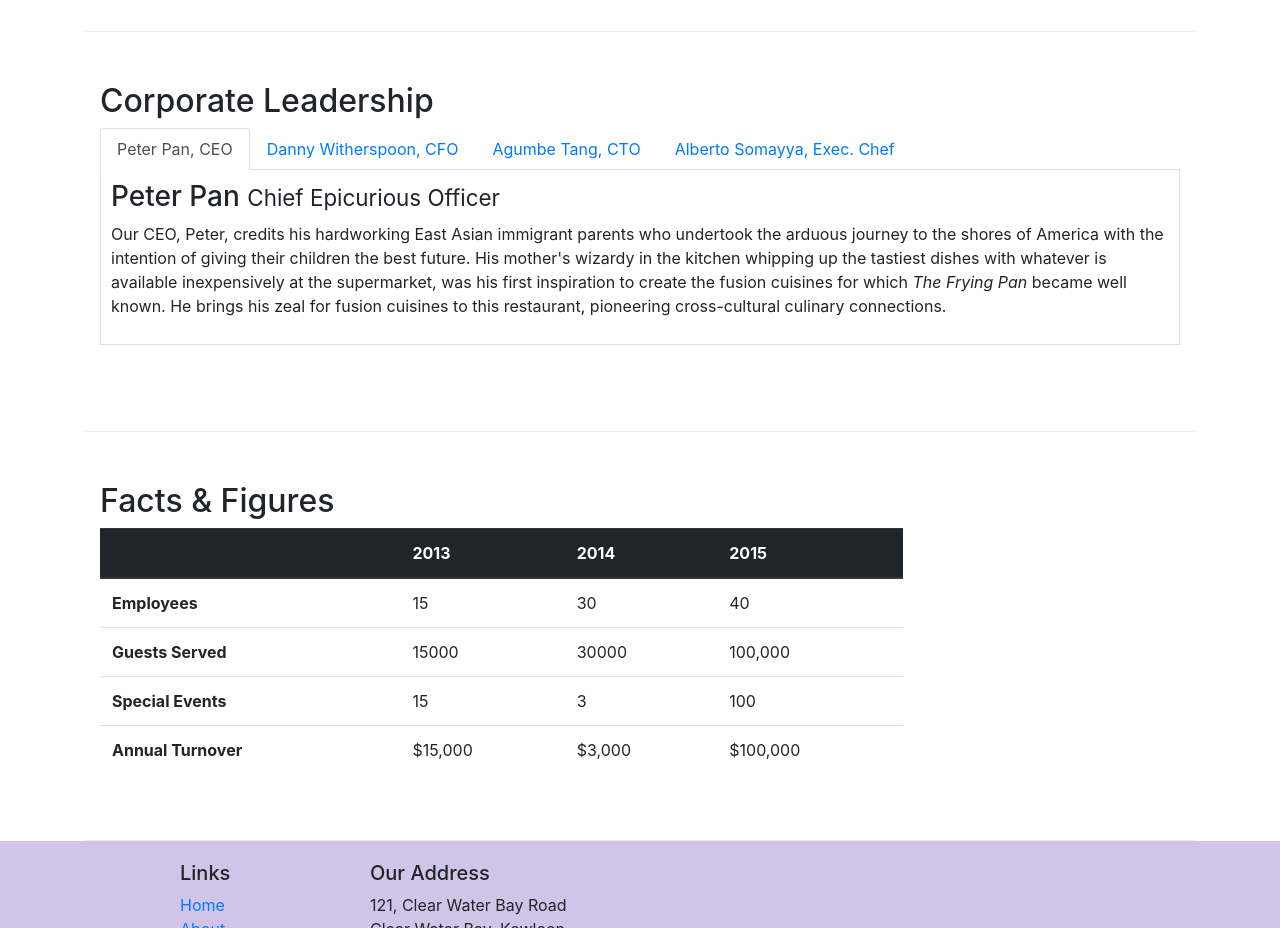
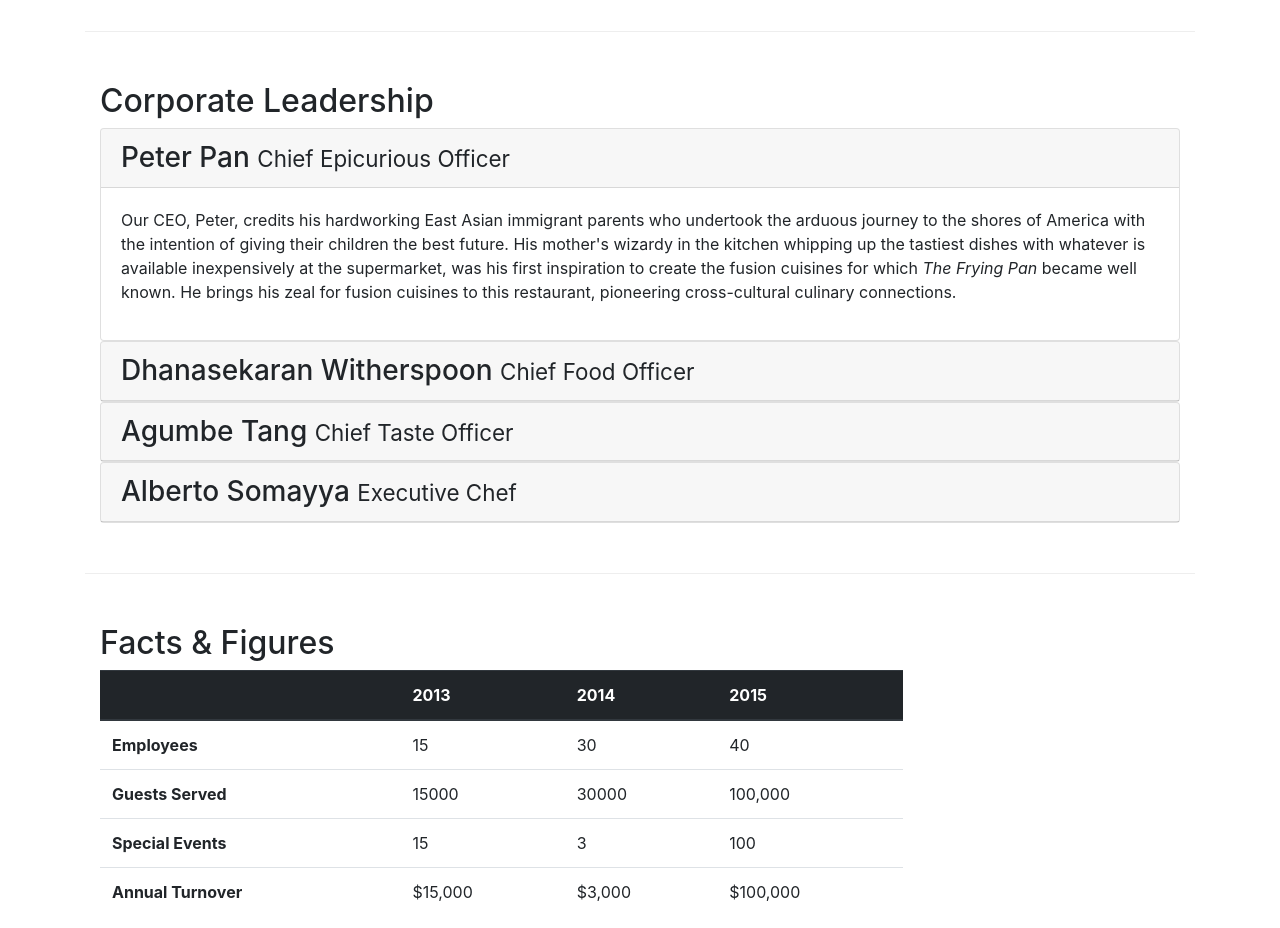
Before and after one commit to harivamshi81189/Bootstrap4, a website: page conFusion/aboutus.html in a window 1280 px wide. Shown: the part 940-1868 px from the top of the page. Drawn offline with nearby package versions, Linux system fonts and the light colour scheme.

Commit message:
accordion

```diff
--- a/conFusion/aboutus.html
+++ b/conFusion/aboutus.html
@@ -113,7 +113,7 @@
         <div class="row row-content">
             <div class="col-12">
                 <h2>Corporate Leadership</h2>
-                <ul class="nav nav-tabs">
+                <!-- <ul class="nav nav-tabs">
                     <li class="nav-item">
                         <a class="nav-link active" href="#peter" role="tab" data-toggle="tab">Peter Pan, CEO</a>
                     </li>
@@ -126,57 +126,101 @@
                     <li class="nav-item">
                         <a class="nav-link" href="#alberto" role="tab" data-toggle="tab">Alberto Somayya, Exec. Chef</a>
                     </li>
-                </ul>
-                <div class="tab-content">
-                    <div role="tabpanel" class="tab-pane fade show active" id="peter">
-                        <h3>Peter Pan <small>Chief Epicurious Officer</small></h3>
-                        <p class="d-none d-sm-block">Our CEO, Peter, credits his hardworking East Asian immigrant
+                </ul> -->
+                <div id="accordion">
+                    <div class="card">
+                        <div class="card-header" role="tab" id="peterhead">
+                            <h3 class="mb-0"><a data-toggle="collapse" data-target="#peter">Peter Pan <small>Chief
+                                        Epicurious Officer</small></a></h3>
+                        </div>
+                        <div role="tabpanel" class="collapse show" id="peter" data-parent="#accordion">
+                            <div class="card-body">
+                                <p class="d-none d-sm-block">Our CEO, Peter, credits his hardworking East Asian
+                                    immigrant
                                     parents
                                     who
-                            undertook the arduous journey to the shores of America with the intention of giving their
+                                    undertook the arduous journey to the shores of America with the intention of giving
+                                    their
                                     children
-                            the best future. His mother's wizardy in the kitchen whipping up the tastiest dishes with
+                                    the best future. His mother's wizardy in the kitchen whipping up the tastiest dishes
+                                    with
                                     whatever
-                            is available inexpensively at the supermarket, was his first inspiration to create the
+                                    is available inexpensively at the supermarket, was his first inspiration to create
+                                    the
                                     fusion
-                            cuisines for which <em>The Frying Pan</em> became well known. He brings his zeal for fusion
+                                    cuisines for which <em>The Frying Pan</em> became well known. He brings his zeal for
+                                    fusion
                                     cuisines
                                     to this restaurant, pioneering cross-cultural culinary connections.</p>
+
                             </div>
-                    <div role="tabpanel" class="tab-pane fade" id="danny">
-                        <h3>Dhanasekaran Witherspoon <small>Chief Food Officer</small></h3>
+                        </div>
+                    </div>
+                    <div class="card">
+                        <div class="card-header" role="tab" id="dannyhead">
+                            <h3 class="mb-0"><a data-toggle="collapse" data-target="#danny">Dhanasekaran Witherspoon
+                                    <small>Chief Food Officer</small></a></h3>
+                        </div>
+                        <div role="tabpanel" class="collapse" id="danny" data-parent="#accordion">
+                            <div class="card-body">
+
                                 <p class="d-none d-sm-block">Our CFO, Danny, as he is affectionately referred to by his
                                     colleagues,
-                            comes from a long established family tradition in farming and produce. His experiences
+                                    comes from a long established family tradition in farming and produce. His
+                                    experiences
                                     growing
                                     up on
-                            a farm in the Australian outback gave him great appreciation for varieties of food sources.
+                                    a farm in the Australian outback gave him great appreciation for varieties of food
+                                    sources.
                                     As
                                     he
                                     puts it in his own words, <em>Everything that runs, wins, and everything that stays,
                                         pays!</em>
                                 </p>
                             </div>
-                    <div role="tabpanel" class="tab-pane fade" id="agumbe">
-
-                        <h3>Agumbe Tang <small>Chief Taste Officer</small></h3>
-                        <p class="d-none d-sm-block">Blessed with the most discerning gustatory sense, Agumbe, our CTO,
-                            personally ensures that every dish that we serve meets his exacting tastes. Our chefs dread
+                        </div>
+                    </div>
+                    <div class="card">
+                        <div class="card-header" role="tab" id="agumbehead">
+                            <h3 class="mb-0"><a data-toggle="collapse" data-target="#agumbe"> Agumbe Tang <small>Chief
+                                        Taste
+                                        Officer</small></a></h3>
+                        </div>
+                        <div role="tabpanel" class="collapse" id="agumbe" data-parent="#accordion">
+                            <div class="card-body">
+                                <p class="d-none d-sm-block">Blessed with the most discerning gustatory sense, Agumbe,
+                                    our
+                                    CTO,
+                                    personally ensures that every dish that we serve meets his exacting tastes. Our
+                                    chefs
+                                    dread
                                     the
-                            tongue lashing that ensues if their dish does not meet his exacting standards. He lives by
+                                    tongue lashing that ensues if their dish does not meet his exacting standards. He
+                                    lives
+                                    by
                                     his
                                     motto, <em>You click only if you survive my lick.</em></p>
                             </div>
-                    <div role="tabpanel" class="tab-pane fade" id="alberto">
-
-                        <h3>Alberto Somayya <small>Executive Chef</small></h3>
-                        <p class="d-none d-sm-block">Award winning three-star Michelin chef with wide International
+                        </div>
+                    </div>
+                    <div class="card">
+                        <div class="card-header" role="tab" id="albertohead">
+                            <h3 class="mb-0"><a data-toggle="collapse" data-target="#alberto">Alberto Somayya
+                                    <small>Executive Chef</small></a></h3>
+                        </div>
+                        <div role="tabpanel" class="collapse" id="alberto" data-parent="#accordion">
+                            <div class="card-body">
+                                <p class="d-none d-sm-block">Award winning three-star Michelin chef with wide
+                                    International
                                     experience
-                            having worked closely with whos-who in the culinary world, he specializes in creating
+                                    having worked closely with whos-who in the culinary world, he specializes in
+                                    creating
                                     mouthwatering
                                     Indo-Italian fusion experiences. He says, <em>Put together the cuisines from the two
                                         craziest
                                         cultures, and you get a winning hit! Amma Mia!</em></p>
+                            </div>
+                        </div>
                     </div>
                 </div>
             </div>
```
Lines whose indentation alone changed are shown as unchanged.
